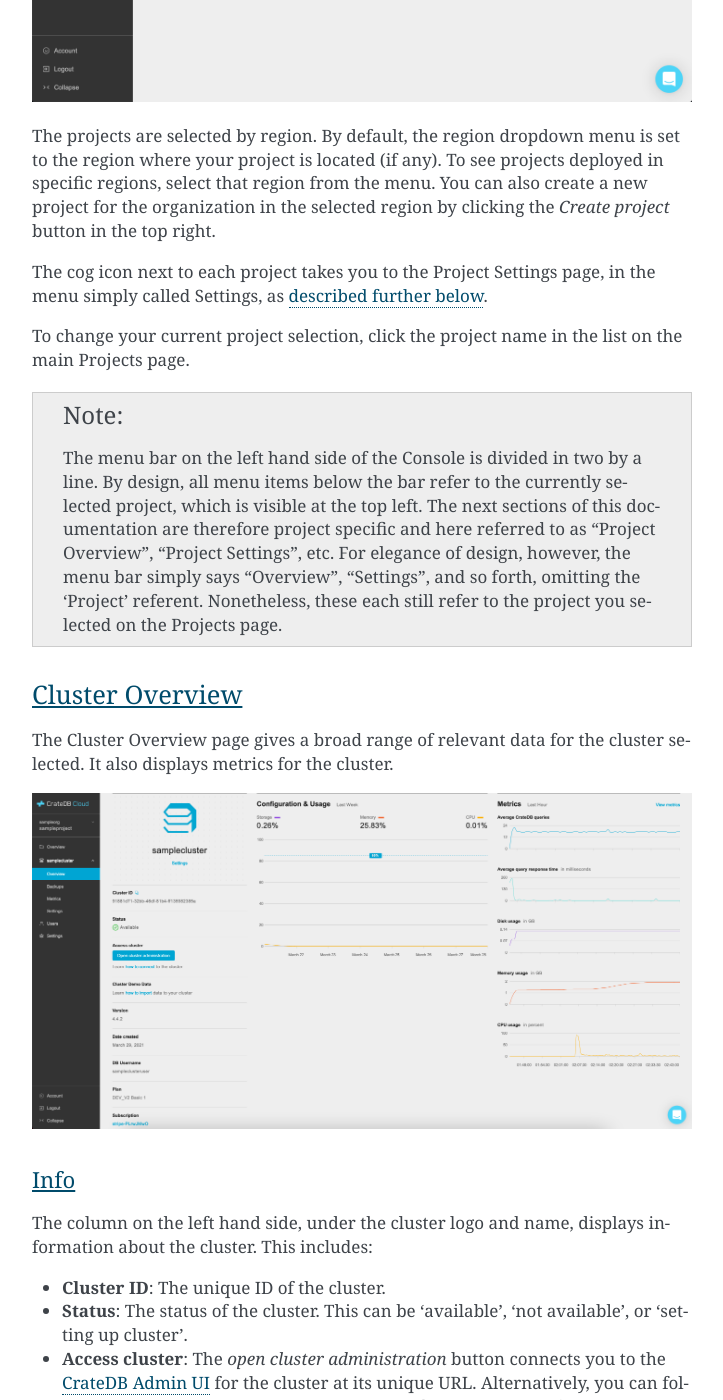
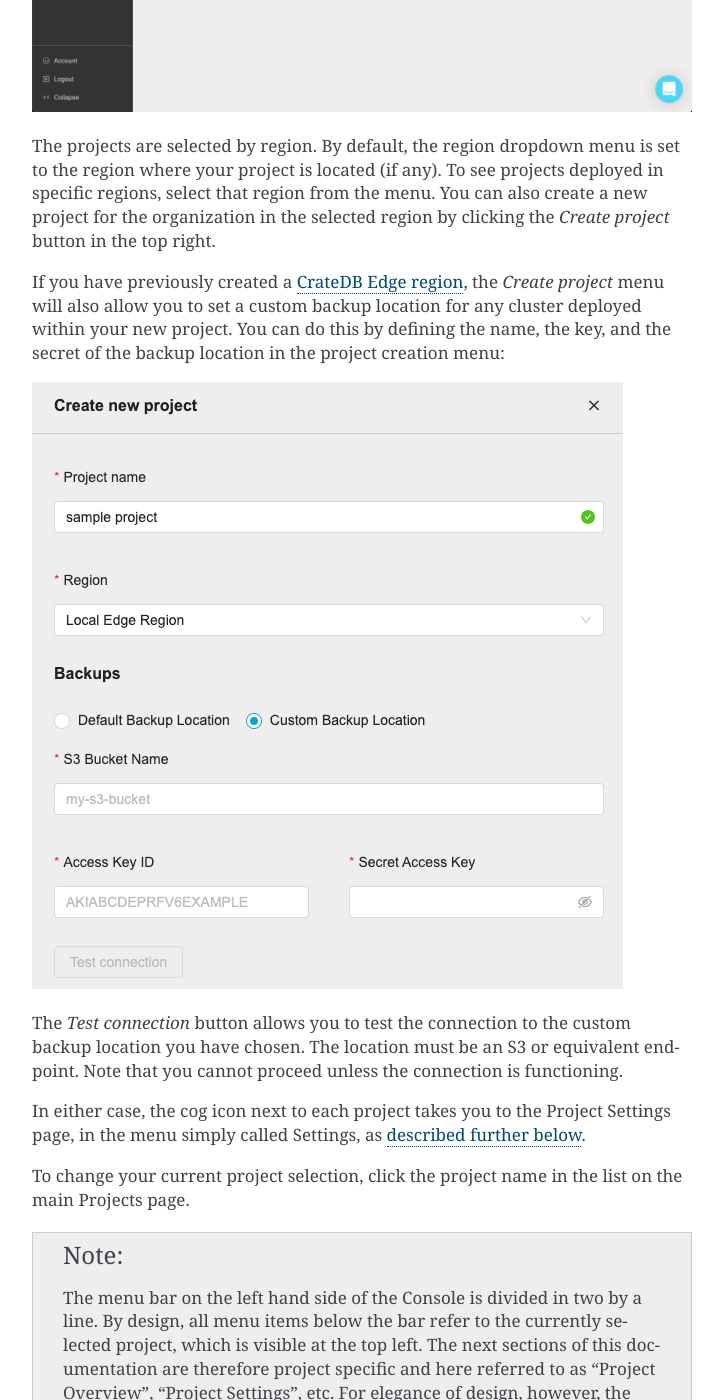
Before and after one commit to crate/cloud-reference, a Sphinx documentation site: the page built from docs/overview.rst, in a window 1280 px wide and 1400 px high, scrolled down 7437 px. Shown: the whole window, without its empty margins (388-1111 px from the left). Built offline with Sphinx 7.4.7, drawn with Linux system fonts in a browser that asks for light colours.

Commit message:
Add Projects item custom backup menu to Console overview

```diff
--- a/docs/overview.rst
+++ b/docs/overview.rst
@@ -215,9 +215,21 @@
 create a new project for the organization in the selected region by clicking
 the *Create project* button in the top right.
 
-The cog icon next to each project takes you to the Project Settings page, in
-the menu simply called Settings, as :ref:`described further below
-<overview-project-settings>`.
+If you have previously created a `CrateDB Edge region`_, the *Create project*
+menu will also allow you to set a custom backup location for any cluster
+deployed within your new project. You can do this by defining the name, the
+key, and the secret of the backup location in the project creation menu:
+
+.. image:: _assets/img/projects-create.png
+   :alt: Cloud Console projects creation menu
+
+The *Test connection* button allows you to test the connection to the custom
+backup location you have chosen. The location must be an S3 or equivalent
+endpoint. Note that you cannot proceed unless the connection is functioning.
+
+In either case, the cog icon next to each project takes you to the Project
+Settings page, in the menu simply called Settings, as :ref:`described further
+below <overview-project-settings>`.
 
 To change your current project selection, click the project name in the list on
 the main Projects page.
@@ -247,7 +259,7 @@
 
 
 Info
-~~~~
+''''
 
 The column on the left hand side, under the cluster logo and name, displays
 information about the cluster. This includes:
@@ -372,7 +384,7 @@
 .. _overview-cluster-settings-scale:
 
 Cluster Scale
-~~~~~~~~~~~~~
+'''''''''''''
 
 The blue box on the left shows the current cluster subscription plan, including
 the tier and the scale unit. The scale unit can also be adjusted on this page.
@@ -522,6 +534,7 @@
 .. _CrateDB Cloud: https://crate.io/products/cratedb-cloud/
 .. _CrateDB Cloud support: support@crate.io
 .. _CrateDB Edge: https://crate.io/products/cratedb-edge/
+.. _CrateDB Edge region: https://crate.io/docs/cloud/tutorials/en/latest/edge.html
 .. _glossary: https://crate.io/docs/cloud/reference/en/latest/glossary.html
 .. _HTTP: https://crate.io/docs/crate/reference/en/latest/interfaces/http.html
 .. _Microsoft Azure: https://azure.microsoft.com/en-us/
```
Also changed, not shown: docs/_assets/img/projects-create.png (added).
